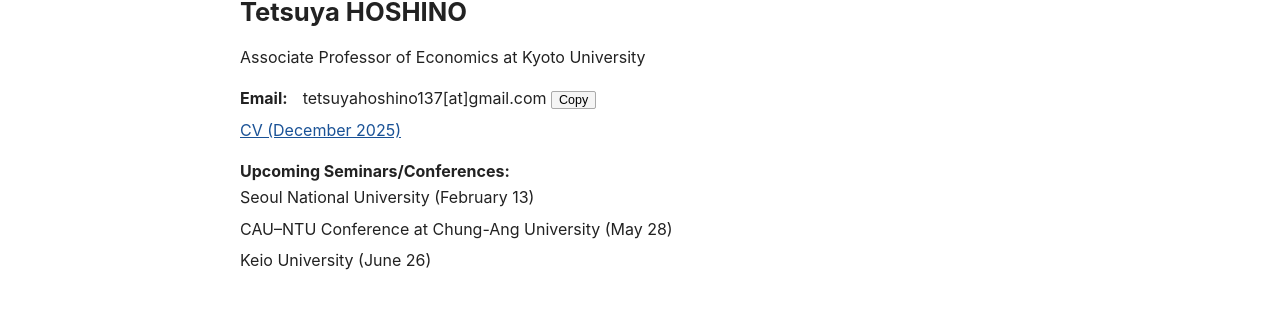
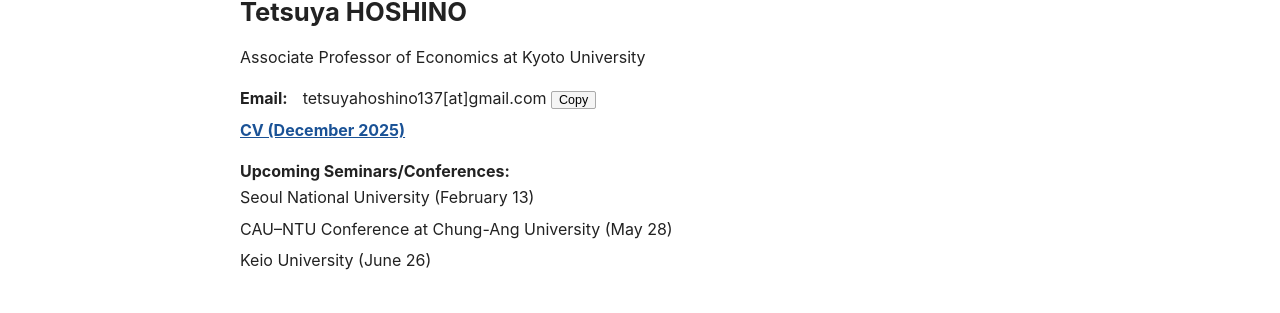
Before and after one commit to tetsuyahoshino137/tetsuyahoshino137.github.io, a Jekyll site: the page built from index.md, in a window 1280 px wide. Shown: the part 111-424 px from the top of the page. Built offline with Jekyll 4.4.1, drawn with Linux system fonts in a browser that asks for light colours.

Commit message:
Update index.md

```diff
--- a/index.md
+++ b/index.md
@@ -17,7 +17,7 @@
         </span>
       </li>
       <li>
-        <a href="TetsuyaHoshinoCV251211.pdf">CV (December 2025)</a>
+        <strong style="margin-right: 5px;"><a href="TetsuyaHoshinoCV251211.pdf">CV (December 2025)</a></strong>
       </li>
     </ul>
 
```
